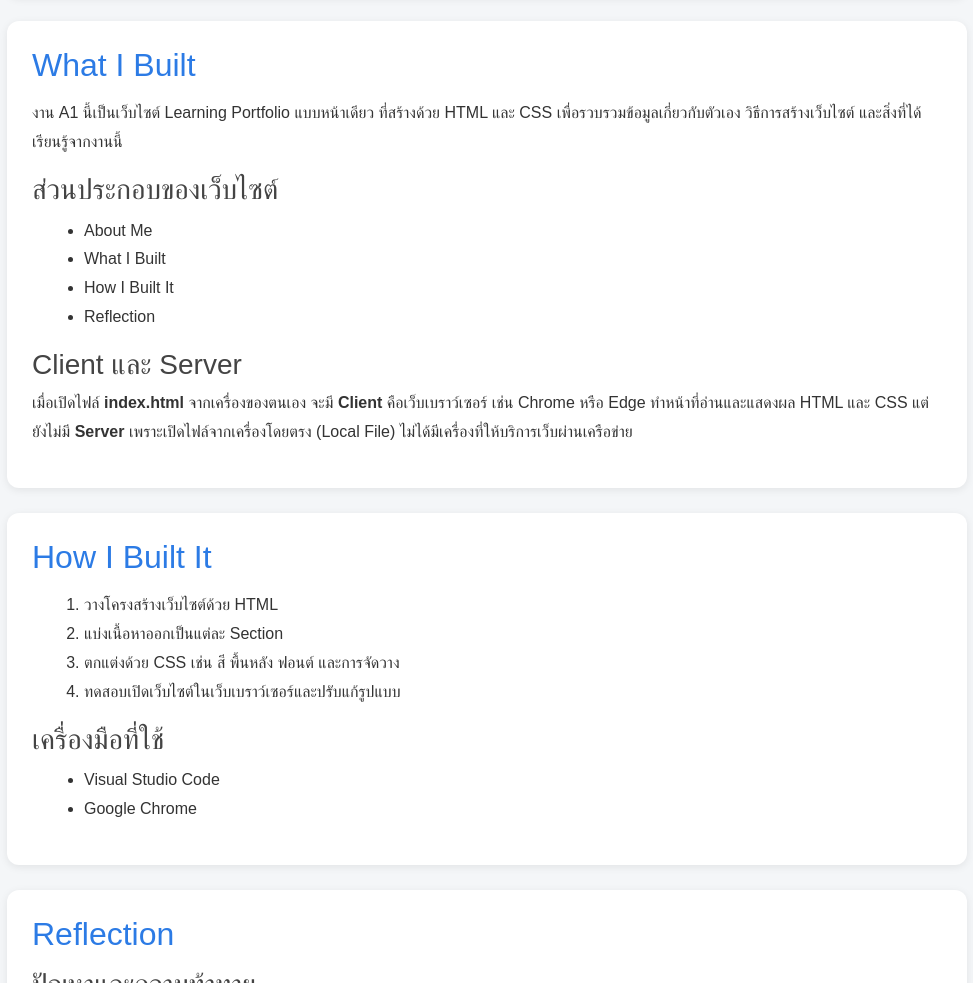
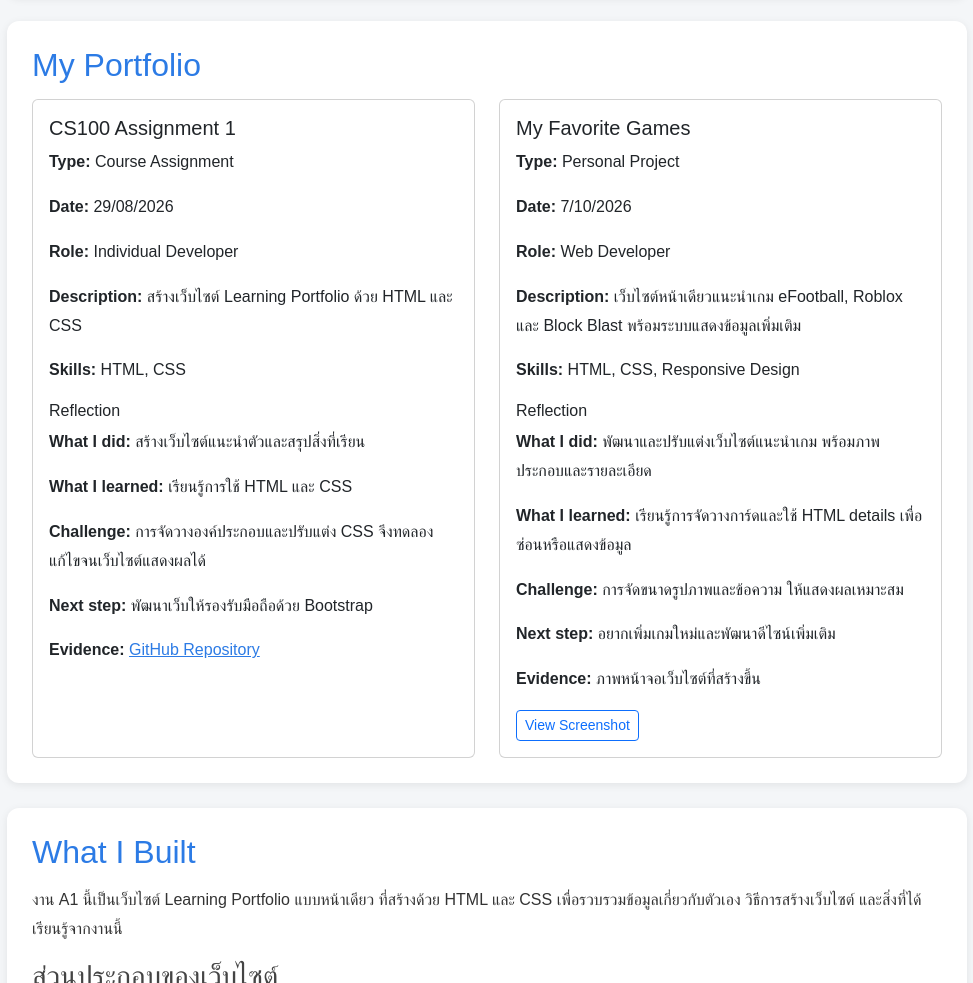
Before and after one commit to Chayangkoon-Orachorn/A2_6909650183, a plain HTML site: page index.html in a window 1280 px wide. Shown: the part 686-1669 px from the top of the page, without its empty margins (153-1126 px from the left). Drawn offline with nearby package versions, Linux system fonts and the light colour scheme.

Commit message:
feat: add portfolio items and evidence (#2)

```diff
--- a/index.html
+++ b/index.html
@@ -44,6 +44,105 @@
                 <li>Web Development</li>
                 <li>Programming</li>
             </ul>
+        </div>
+
+    </div>
+</section>
+
+<section id="portfolio">
+    <h2>My Portfolio</h2>
+
+    <div class="row g-4">
+
+        <!-- Portfolio Item 1 -->
+        <div class="col-12 col-md-6">
+            <div class="card h-100">
+                <div class="card-body">
+                    <h3 class="h5">CS100 Assignment 1</h3>
+
+                    <p><strong>Type:</strong> Course Assignment</p>
+                    <p><strong>Date:</strong> 29/08/2026</p>
+                    <p><strong>Role:</strong> Individual Developer</p>
+
+                    <p><strong>Description:</strong>
+                        สร้างเว็บไซต์ Learning Portfolio
+                        ด้วย HTML และ CSS
+                    </p>
+
+                    <p><strong>Skills:</strong> HTML, CSS</p>
+
+                    <h4 class="h6">Reflection</h4>
+                    <p><strong>What I did:</strong>
+                        สร้างเว็บไซต์แนะนำตัวและสรุปสิ่งที่เรียน
+                    </p>
+                    <p><strong>What I learned:</strong>
+                        เรียนรู้การใช้ HTML และ CSS
+                    </p>
+                    <p><strong>Challenge:</strong>
+                        การจัดวางองค์ประกอบและปรับแต่ง CSS
+                        จึงทดลองแก้ไขจนเว็บไซต์แสดงผลได้
+                    </p>
+                    <p><strong>Next step:</strong>
+                        พัฒนาเว็บให้รองรับมือถือด้วย Bootstrap
+                    </p>
+
+                    <p><strong>Evidence:</strong>
+                        <a href="https://github.com/Chayangkoon-Orachorn/A2_6909650183"
+                           target="_blank" rel="noopener noreferrer">
+                            GitHub Repository
+                        </a>
+                    </p>
+                </div>
+            </div>
+        </div>
+
+        <!-- Portfolio Item 2 -->
+        <div class="col-12 col-md-6">
+            <div class="card h-100">
+                <div class="card-body">
+                    <h3 class="h5">My Favorite Games</h3>
+
+                    <p><strong>Type:</strong> Personal Project</p>
+                    <p><strong>Date:</strong> 7/10/2026</p>
+                    <p><strong>Role:</strong> Web Developer</p>
+
+                    <p><strong>Description:</strong>
+                        เว็บไซต์หน้าเดียวแนะนำเกม eFootball,
+                        Roblox และ Block Blast
+                        พร้อมระบบแสดงข้อมูลเพิ่มเติม
+                    </p>
+
+                    <p><strong>Skills:</strong> HTML, CSS,
+                        Responsive Design
+                    </p>
+
+                    <h4 class="h6">Reflection</h4>
+                    <p><strong>What I did:</strong>
+                        พัฒนาและปรับแต่งเว็บไซต์แนะนำเกม
+                        พร้อมภาพประกอบและรายละเอียด
+                    </p>
+                    <p><strong>What I learned:</strong>
+                        เรียนรู้การจัดวางการ์ดและใช้
+                        HTML details เพื่อซ่อนหรือแสดงข้อมูล
+                    </p>
+                    <p><strong>Challenge:</strong>
+                        การจัดขนาดรูปภาพและข้อความ
+                        ให้แสดงผลเหมาะสม
+                    </p>
+                    <p><strong>Next step:</strong>
+                        อยากเพิ่มเกมใหม่และพัฒนาดีไซน์เพิ่มเติม
+                    </p>
+
+                    <p><strong>Evidence:</strong>
+                        ภาพหน้าจอเว็บไซต์ที่สร้างขึ้น
+                    </p>
+                    <a href="media/My favorite game.png"
+                       target="_blank"
+                       class="btn btn-outline-primary btn-sm">
+                        View Screenshot
+                    </a>
+                </div>
+            </div>
         </div>
 
     </div>
```
Also changed, not shown: media/My favorite game detail.png (added), media/My favorite game.png (added).
